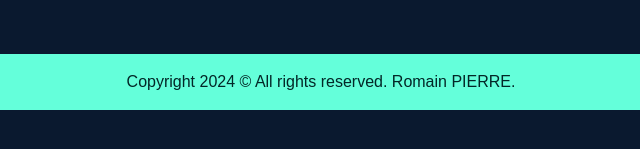
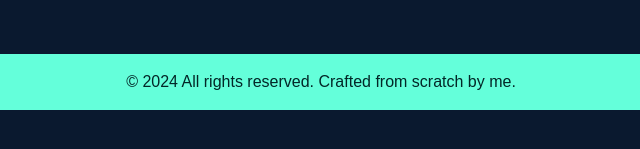
Before and after one commit to RomainPierre7/Portfolio, an Astro site: page / in a window 1280 px wide. Shown: the part 567-716 px from the top of the page, 319-959 px from the left. Built offline with nearby package versions, Linux system fonts and the light colour scheme; Astro itself is replaced by a stand-in of ours.

Commit message:
Update Footer.astro

```diff
--- a/src/components/Footer.astro
+++ b/src/components/Footer.astro
@@ -3,7 +3,7 @@ const year = new Date().getFullYear()
 ---
 
 <footer>
-    <p>Copyright {year} © All rights reserved. Romain PIERRE.</p>
+    <p>© {year} All rights reserved. Crafted from scratch by me.</p>
 </footer>
 
 <style>
```
